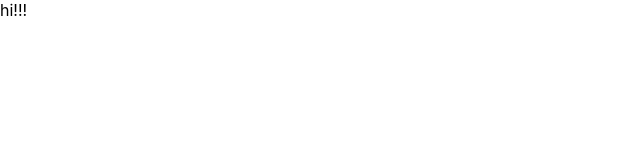
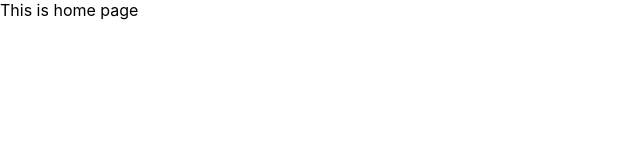
Before and after one commit to sidbidaliya/box-office, a React (Create React App) app: page / in a window 1280 px wide. Shown: the top 160 px of the page, without its empty margins (0-640 px from the left). Built offline with nearby package versions, Linux system fonts and the light colour scheme.

Commit message:
added react-routers

```diff
--- a/package.json
+++ b/package.json
@@ -8,6 +8,8 @@
     "@testing-library/user-event": "^12.6.0",
     "react": "^17.0.1",
     "react-dom": "^17.0.1",
+    "react-router": "^5.2.0",
+    "react-router-dom": "^5.2.0",
     "react-scripts": "4.0.1",
     "web-vitals": "^0.2.4"
   },
--- a/src/App.js
+++ b/src/App.js
@@ -1,7 +1,18 @@
-import React from "react";
+import React from 'react';
+import { Switch, Route } from 'react-router-dom';
 
 function App() {
-  return <di>hi!!!</di>;
+  return (
+    <Switch>
+      <Route exact path="/">
+        This is home page
+      </Route>
+      <Route exact path="/starred">
+        Starred Page
+      </Route>
+      <Route>This is 404 Page</Route>
+    </Switch>
+  );
 }
 
 export default App;
--- a/src/index.js
+++ b/src/index.js
@@ -1,10 +1,16 @@
-import React from "react";
-import ReactDOM from "react-dom";
-import "./index.css";
-import App from "./App";
-import reportWebVitals from "./reportWebVitals";
+import React from 'react';
+import ReactDOM from 'react-dom';
+import { BrowserRouter } from 'react-router-dom';
+import './index.css';
+import App from './App';
+import reportWebVitals from './reportWebVitals';
 
-ReactDOM.render(<App />, document.getElementById("root"));
+ReactDOM.render(
+  <BrowserRouter>
+    <App />
+  </BrowserRouter>,
+  document.getElementById('root')
+);
 
 // If you want to start measuring performance in your app, pass a function
 // to log results (for example: reportWebVitals(console.log))
```
Also changed, not shown: 2 other files (tests, documents, lock files or other folders).
